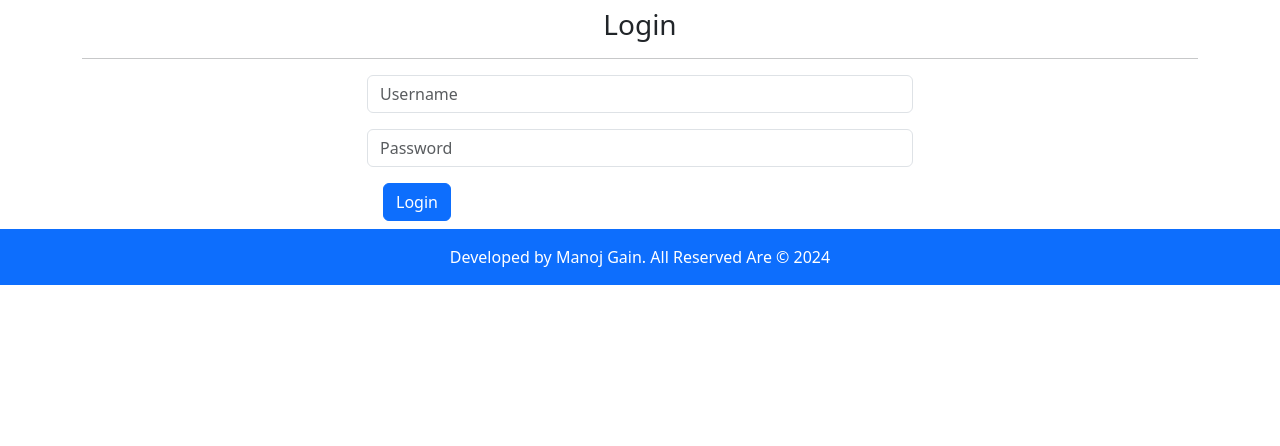
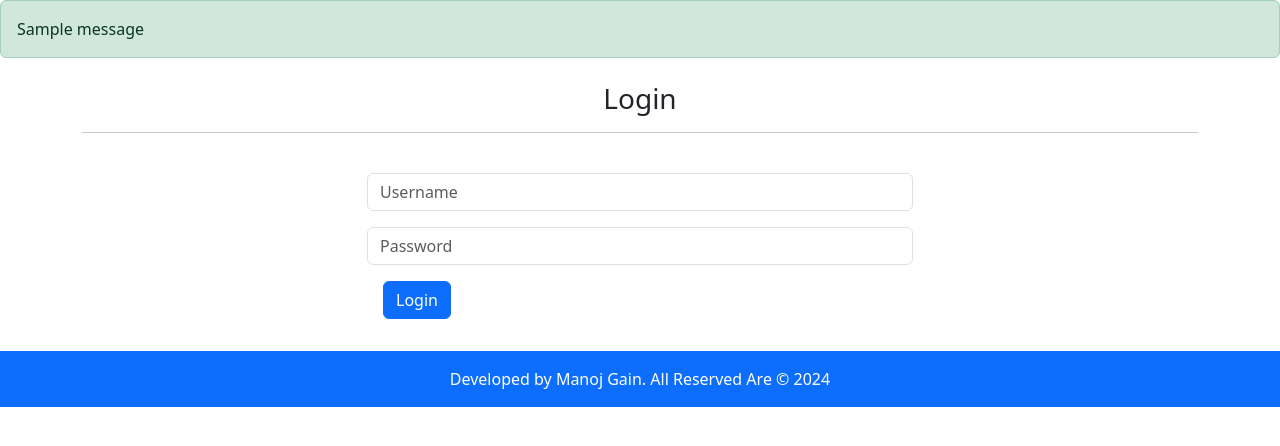
Before and after one commit to manojgain1988/todo_app, a Django app: page /login/ in a window 1280 px wide. Shown: the part 56-502 px from the top of the page. Run offline with Django 5.2, Linux system fonts and the light colour scheme; one stand-in notice (Sample message) is shown.

Commit message:
login update

```diff
--- a/templates/base.html
+++ b/templates/base.html
@@ -20,6 +20,20 @@
 
     {% include "navbar.html" %}
 
+
+
+<!-- Messages -->
+{% if messages %}
+{% for message in messages %}
+  {% if message.tags == 'error' %}
+   <div class="alert alert-danger">{{message}}</div>
+  {% elif message.tags == 'success' %}
+   <div class="alert alert-success">{{message}}</div>
+  {% endif %}
+{% endfor %}
+{% endif %}
+<!-- Messages end -->
+
     <div class="container py-2">
     {% block content %}
     {% endblock content %}
--- a/templates/login.html
+++ b/templates/login.html
@@ -15,13 +15,13 @@ Login
       {% csrf_token %}
 
       <div class="row">
-        <div class="col-md-12">
+        <div class="col-md-12 py-4">
             <div class="form-group mb-3">
-                <input type="text" name="username" class="form-control" placeholder="Username">
+                <input type="text" name="username" class="form-control" placeholder="Username" required>
             </div>
 
             <div class="form-group mb-3">
-                <input type="password" name="password" class="form-control" placeholder="Password">
+                <input type="password" name="password" class="form-control" placeholder="Password" required>
             </div>
             <button type="submit" class="btn btn-primary ms-3">Login</button>
         </div>
--- a/todoapp/views.py
+++ b/todoapp/views.py
@@ -1,9 +1,11 @@
 from django.shortcuts import render, redirect
 from .models import Todo
-
+from django.contrib.auth import authenticate, login as authLogin, logout as authlogout
+from django.contrib.auth.decorators import login_required
+from django.contrib import messages
 # Create your views here.
 
-
+@login_required
 def index(request):
     if request.method == 'POST':
         text = request.POST.get("text").strip()
@@ -11,7 +13,7 @@ def index(request):
             Todo.objects.create(text=text)
         return redirect('/')
 
-    todos = Todo.objects.all()
+    todos = Todo.objects.filter(user=request.user)
     context = {
         'todos': todos
     }
@@ -29,7 +31,20 @@ def about(request):
 
 
 
+
 def login(request):
+    if request.method=='POST':
+        username=request.POST.get('username')
+        password=request.POST.get('password')
+        user = authenticate(username=username, password=password)
+        if user is not None:
+            authLogin(request, user)
+            messages.add_message(request, messages.SUCCESS, 'Successfully Your Logged in.')
+            return redirect('index')
+        else:
+            messages.add_message(request, messages.ERROR, 'Your Credential are not Valid.')
+            return redirect('login')
+
     return render(request, 'login.html')
 
 
--- a/todoproject/settings.py
+++ b/todoproject/settings.py
@@ -122,3 +122,5 @@ STATIC_URL = 'static/'
 # https://docs.djangoproject.com/en/5.0/ref/settings/#default-auto-field
 
 DEFAULT_AUTO_FIELD = 'django.db.models.BigAutoField'
+
+LOGIN_URL='/login'
```
Also changed, not shown: db.sqlite3.
